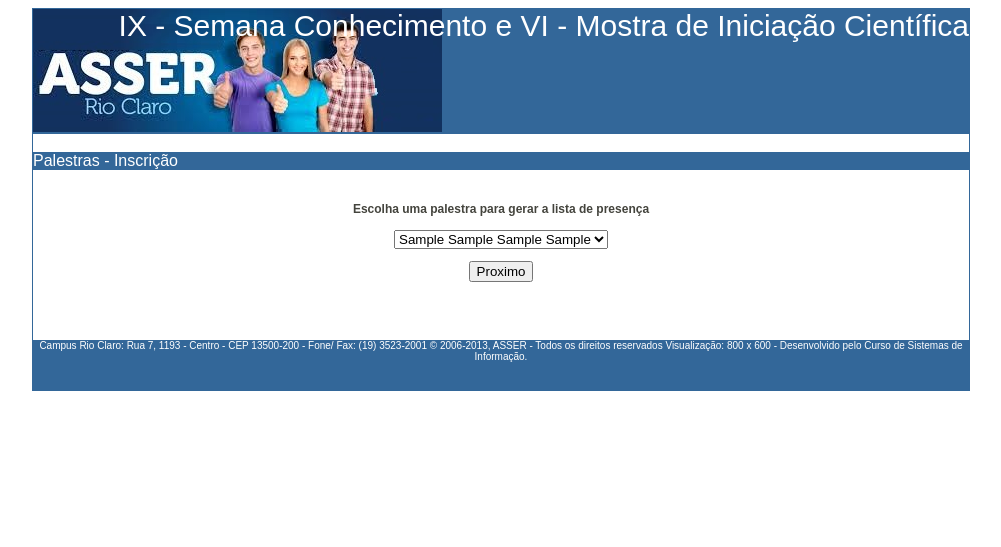
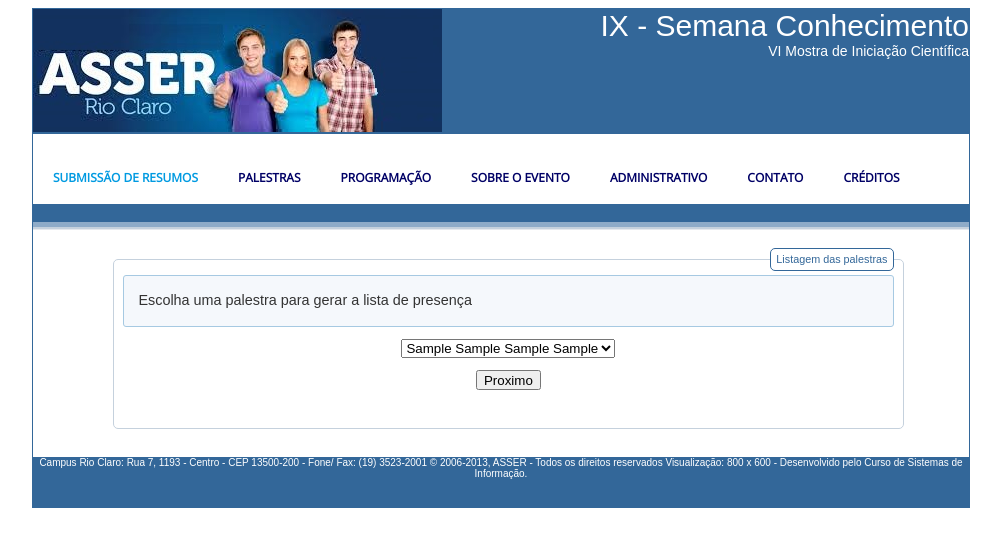
Before and after one commit to aceiro/eventosasser, a PHP site: page /adm/acesso/presenca/index.php in a window 1280 px wide. Shown: the top 547 px of the page, without its empty margins (139-1140 px from the left). Run offline with PHP 8.4, Linux system fonts and the light colour scheme; tables that the repository leaves empty or names only in its code hold one stand-in row (values such as "Sample post"); some libraries are stand-ins or nearby versions.

Commit message:
Atualização da lista de presença

```diff
--- a/adm/acesso/presenca/index.php
+++ b/adm/acesso/presenca/index.php
@@ -3,28 +3,52 @@
 <head>
 <meta charset="utf-8" />
 <title>Asser Eventos</title>
-<link REL=StyleSheet HREF="../../../css/estilo.css" TYPE="text/css"></head>
+<link rel="stylesheet" href="//code.jquery.com/ui/1.11.4/themes/redmond/jquery-ui.css">
+<script src="//code.jquery.com/jquery-1.10.2.js"></script>
+<script src="//code.jquery.com/ui/1.11.4/jquery-ui.js"></script>
+
+<link rel="stylesheet" href="../../../css/menu-styles.css" type="text/css">
+<link rel="stylesheet" href="../../../css/estilo.css" type="text/css">
+
+<script src="../../../scripts/asser-main-menu.js"></script>
+<script src="../../../scripts/asser-commum.js"></script>
+<script src="//ajax.aspnetcdn.com/ajax/jquery.validate/1.9/jquery.validate.min.js"></script>
+</head>
 
 <body>
 	<div id="corpo">
 
 		<div id="cabecalho">
-				IX - Semana Conhecimento e VI - Mostra de Iniciação Científica
-		</div>
+            IX - Semana Conhecimento
+            <div id="subcabecalho" style="font-size:14px"> VI Mostra de Iniciação Científica </div>
+        </div>
 
         <br />
 
-        <div id="mmenu">
-		Palestras - Inscrição</div>
+          <div id='cssmenu'>
+                <ul>
+                   <li class='active'><a href='../index.html'>Submissão de Resumos</a></li>
+                   <li><a href='../palestra'>Palestras</a></li>
+                   <li><a href='../programa.html'>Programação</a></li>
+                   <li><a href='#'>Sobre o evento</a></li>
+                   <li><a href='../'>Administrativo</a></li>
+                   <li><a href='../contato'>Contato</a></li>
+                   <li><a href='../creditos.html'>Créditos</a></li>
+                </ul>
+            </div>
 
-        <br />
+            <div id="mmenu"> &nbsp;</div>
+            <div id="mmenubar"> &nbsp;</div>
+            <div id="mmenusubbar"> &nbsp;</div>
+            <div id="mmenusubsubbar"> &nbsp;</div>
+            <br />
 
         <div id="texto">
     		<form id="cad_usuario" name="usuario" method="post" action="listar.php" >
-
-				<p align="center"><b>Escolha uma palestra para gerar a lista de presença</b></p>
+		<fieldset>
+			<legend>Listagem das palestras</legend>
+				<div id="effect" class="ui-corner-all">Escolha uma palestra para gerar a lista de presença</div>
 				<?php
-				// Estabelecendo a conexão com o banco de dados
 					try{
 						$link = new PDO("mysql:host=localhost;dbname=eventsis", "root", "");
 						$link->setAttribute(PDO::ATTR_ERRMODE, PDO::ERRMODE_EXCEPTION);
@@ -43,8 +67,8 @@
 				?>
 				<p align="center"><input name="Proximo" type="submit" id="Confirmar" value="Proximo" /></p>
 				<br />
-
-            </form>
+		</fieldset>
+           </form>
         </div>
 
         <br />
```
